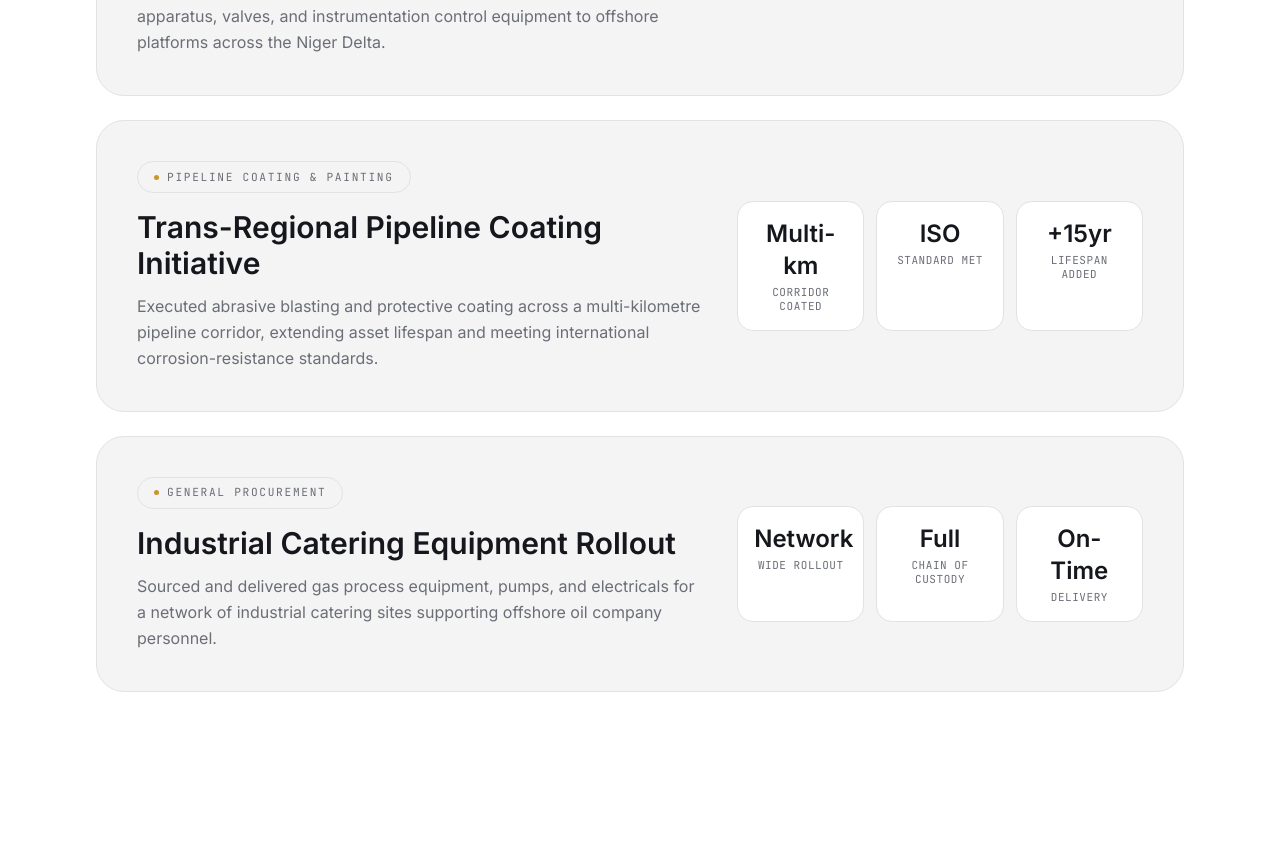
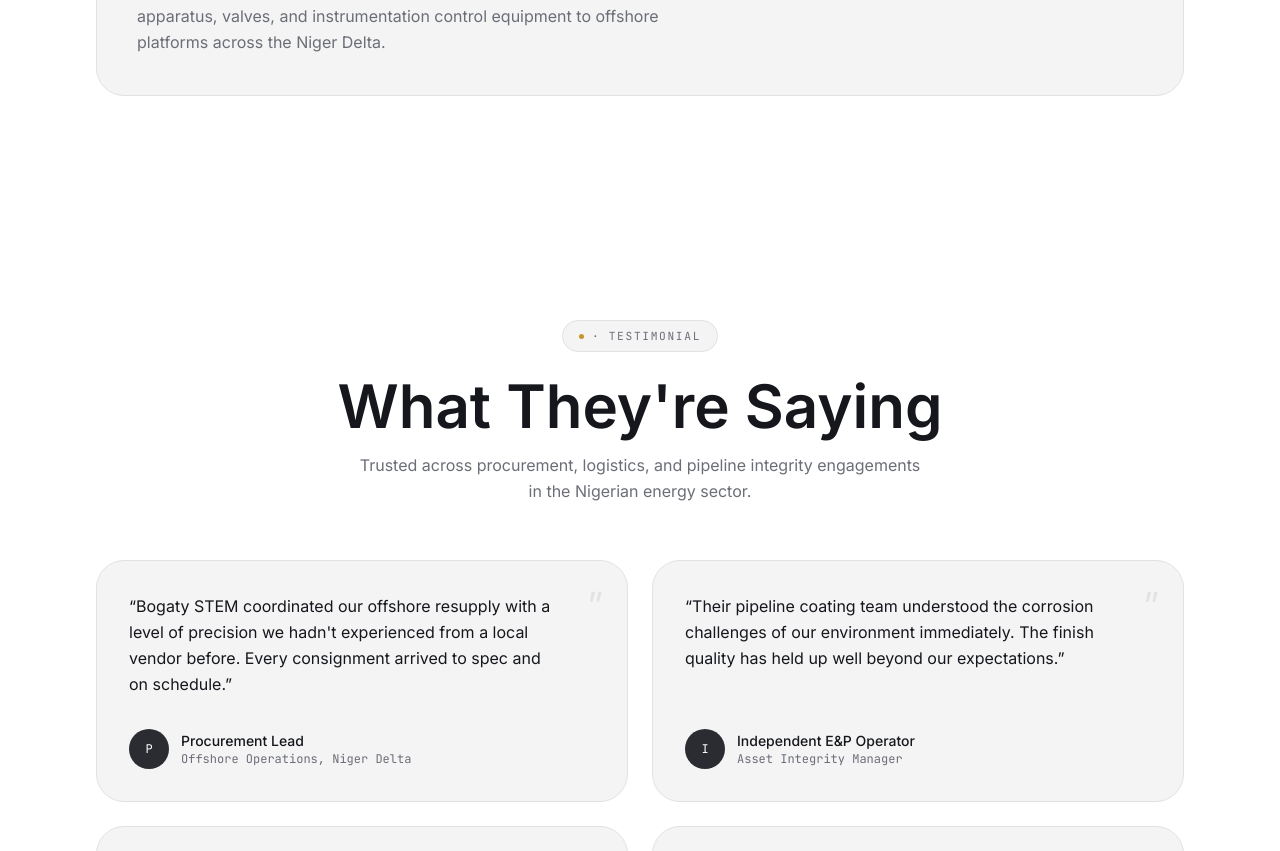
Before and after one commit to userIssa/bogaty-stem, a Next.js app: page / in a window 1280 px wide. Shown: the part 6040-6891 px from the top of the page. Built offline with nearby package versions, Linux system fonts and the light colour scheme.

Commit message:
feat: add Projects component to showcase case studies and delivery metrics

```diff
--- a/components/Projects.tsx
+++ b/components/Projects.tsx
@@ -8,27 +8,7 @@
       { value: "100%", label: "On-Spec Arrival" },
       { value: "0", label: "Safety Incidents" },
     ],
-  },
-  {
-    category: "Pipeline Coating & Painting",
-    title: "Trans-Regional Pipeline Coating Initiative",
-    desc: "Executed abrasive blasting and protective coating across a multi-kilometre pipeline corridor, extending asset lifespan and meeting international corrosion-resistance standards.",
-    metrics: [
-      { value: "Multi-km", label: "Corridor Coated" },
-      { value: "ISO", label: "Standard Met" },
-      { value: "+15yr", label: "Lifespan Added" },
-    ],
-  },
-  {
-    category: "General Procurement",
-    title: "Industrial Catering Equipment Rollout",
-    desc: "Sourced and delivered gas process equipment, pumps, and electricals for a network of industrial catering sites supporting offshore oil company personnel.",
-    metrics: [
-      { value: "Network", label: "Wide Rollout" },
-      { value: "Full", label: "Chain of Custody" },
-      { value: "On-Time", label: "Delivery" },
-    ],
-  },
+  }
 ];
 
 export default function Projects() {
```
